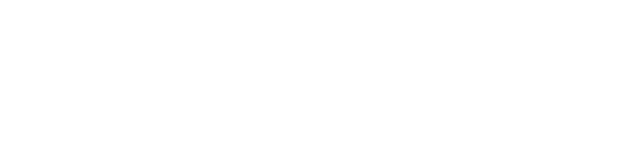
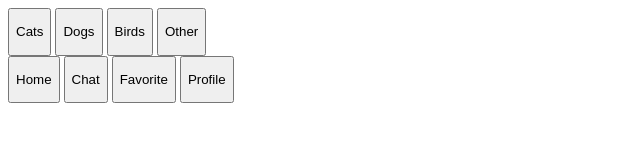
Before and after one commit to In-Wess-Tation/LetsCrashIt, a plain HTML site: page ListeSide.html in a window 1280 px wide. Shown: the whole page, without its empty margins (0-640 px from the left). Drawn offline with Linux system fonts and the light colour scheme.

Commit message:
HTML 2 layout færdigt

```diff
--- a/ListeSide.html
+++ b/ListeSide.html
@@ -8,11 +8,27 @@
     <link rel="stylesheet" href="style.css">
 </head>
 <body>
-    <header></header>
+    <header>
+        <button class="oval"><p>Cats</p></button>
+        <button class="oval"><p>Dogs</p></button>
+        <button class="oval"><p>Birds</p></button>
+        <button class="oval"><p>Other</p></button>
+    </header>
 
-    <main></main>
+    <main>
+        <section class="boxes">
+            <article class="box"></article>
+            <article class="box"></article>
+            <article class="box"></article>
+        </section>
+    </main>
 
-    <footer></footer>
+    <footer>
+        <button class="round"><p>Home</p></button>
+        <button class="round"><p>Chat</p></button>
+        <button class="round"><p>Favorite</p></button>
+        <button class="round"><p>Profile</p></button>
+    </footer>
 
 </body>
 </html>
```
